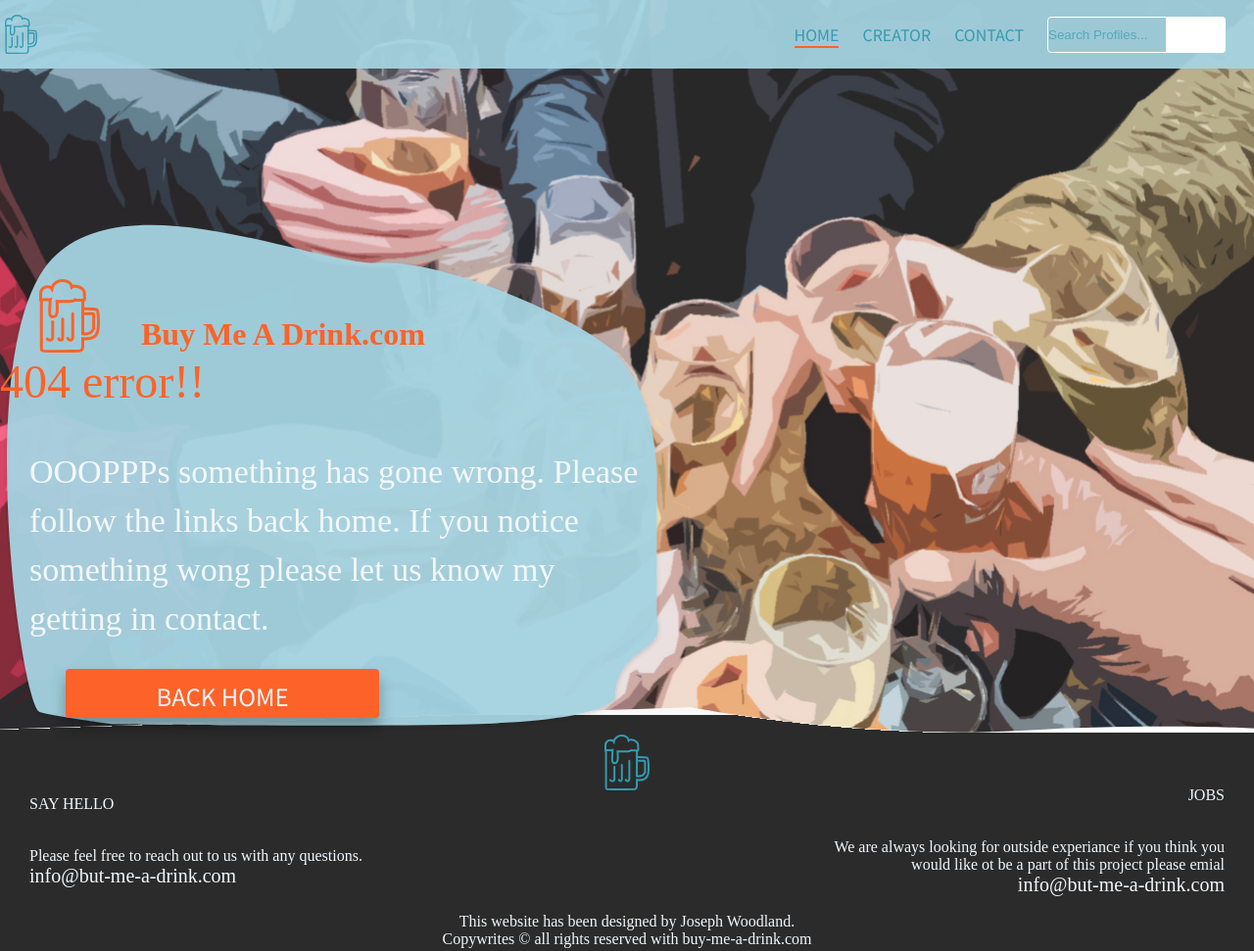
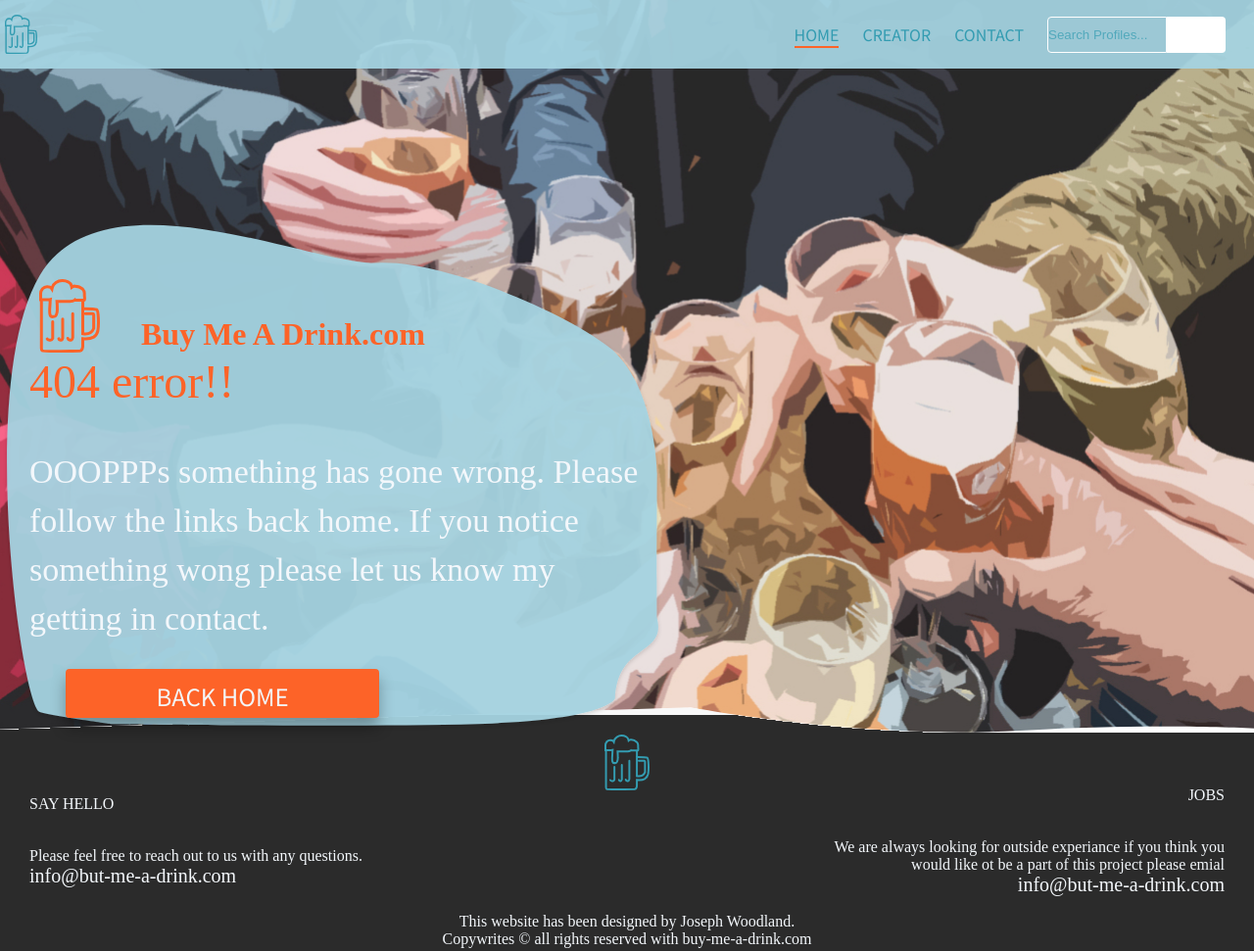
Before and after one commit to josephWoodland/beer.com, a website: page 404.html in a window 1280 px wide. Shown: the whole page at 98% size. Drawn offline with Linux system fonts and the light colour scheme; some icons are missing; a web font is replaced by a local one.

Commit message:
Added margin-left to the 404 message on the 404 html

```diff
--- a/404.html
+++ b/404.html
@@ -88,7 +88,7 @@
           alt="buy-me-a-drink.com in orange writing"
         />
       </div>
-      <h1>404 error!!</h1>
+      <h1 style="margin-left: 3rem;" >404 error!!</h1>
       <h4>
         OOOPPPs something has gone wrong. Please follow the links back home. If you notice something wong please let us know my getting in contact.
       </h4>
```
Also changed, not shown: 1 other file.
